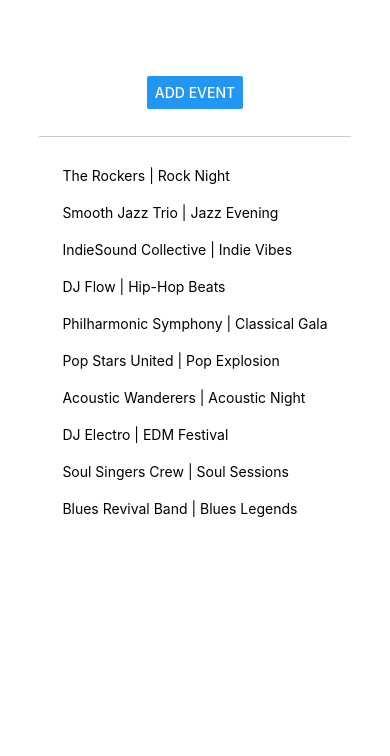
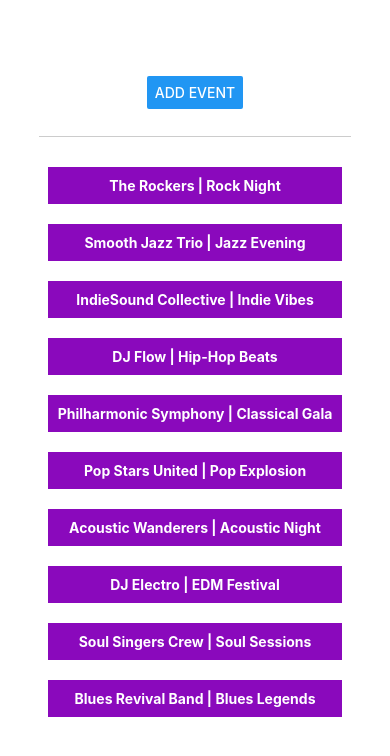
Before and after one commit to cirleamihai/TicketBotting-MobileApp, a React Native app: screen / in a window 390 px wide. Shown: the top 756 px of the page. Built offline with nearby package versions, Linux system fonts and the light colour scheme; no server answers.

Commit message:
Formatted Extended View

```diff
--- a/Components/ExpandableEventInfo.js
+++ b/Components/ExpandableEventInfo.js
@@ -1,4 +1,4 @@
-import {Animated, Button, Pressable, StyleSheet, Text} from "react-native";
+import {Animated, Button, Pressable, StyleSheet, Text, View} from "react-native";
 import React, {useState, useRef} from "react";
 
 export default function ExpandableEventInfo(props) {
@@ -25,7 +25,7 @@ export default function ExpandableEventInfo(props) {
             setIsExpanded(true); // Expand before starting animation
             Animated.parallel([
                 Animated.timing(slideAnim, {
-                    toValue: 100, // Adjust height for expanded content
+                    toValue: 150, // Adjust height for expanded content
                     duration: 300,
                     useNativeDriver: false,
                 }),
@@ -39,19 +39,77 @@ export default function ExpandableEventInfo(props) {
     };
 
     return (
-        <Pressable key={props.concertEvent.id} onPress={handlePress} style={{ padding: 10 }}>
-            <Text>{props.concertEvent.artist} | {props.concertEvent.eventName}</Text>
-            {isExpanded && (
-                <Animated.View style={{ height: slideAnim, opacity: opacityAnim }}>
-                    <Text>{props.concertEvent.description}</Text>
-                    <Text>{props.concertEvent.formatted_date()}</Text>
-                    <Button title={"Edit"} onPress={() => props.onEdit(props.concertEvent)} />
-                </Animated.View>
-            )}
-        </Pressable>
+        <View style={styles.extendableContainer}>
+            <Pressable key={props.concertEvent.id} onPress={handlePress}>
+                <View style={{justifyContent: "center", alignItems: "center"}}>
+                    <Text style={styles.whiteContrastTextColor}>
+                        {props.concertEvent.artist} | {props.concertEvent.eventName}
+                    </Text>
+                </View>
+                {isExpanded && (
+                    <Animated.View style={{height: slideAnim, opacity: opacityAnim}}>
+                        <ExtendedEventInfo concertEvent={props.concertEvent}/>
+                    </Animated.View>
+                )}
+            </Pressable>
+        </View>
     );
 }
 
+function ExtendedEventInfo(props) {
+    return (
+        <View>
+            <View style={styles.propertyContainer}>
+                <Text style={styles.titleProps}>Description</Text>
+                <Text style={styles.descriptionText}>{props.concertEvent.description}</Text>
+            </View>
+            <View style={[styles.propertyContainer]}>
+                <Text style={styles.titleProps}>Date</Text>
+                <Text style={styles.descriptionText}>{props.concertEvent.formatted_date()}</Text>
+            </View>
+            <View style={styles.button}>
+                <Button title={"Edit"} onPress={() => props.onEdit(props.concertEvent)}/>
+
+            </View>
+        </View>
+    )
+}
+
 const styles = StyleSheet.create({
-
+    extendableContainer: {
+        margin: 10,
+        padding: 10,
+        backgroundColor: '#8a09bc',
+    },
+    whiteContrastTextColor: {
+        alignItems: 'center',
+        justifyContent: 'center',
+        fontWeight: "bold",
+        color: '#ffffff',
+    },
+    propertyContainer: {
+        alignSelf: "flex-start",
+        marginTop: 10,
+        marginLeft: 5,
+    },
+    titleProps: {
+        fontWeight: "bold",
+        color: '#eceaea',
+        borderBottomWidth: 0.5,
+        borderBottomColor: '#eceaea',
+        alignSelf: 'flex-start'
+    },
+    descriptionText: {
+        marginTop: 5,
+        marginLeft: 5,
+        color: '#ffffff',
+        flexWrap: "wrap",
+        alignSelf: 'flex-start',
+    },
+    button: {
+        marginTop: 10,
+        alignItems: 'stretch',
+        justifyContent: 'center',
+        width: "40%"
+    }
 })
```
